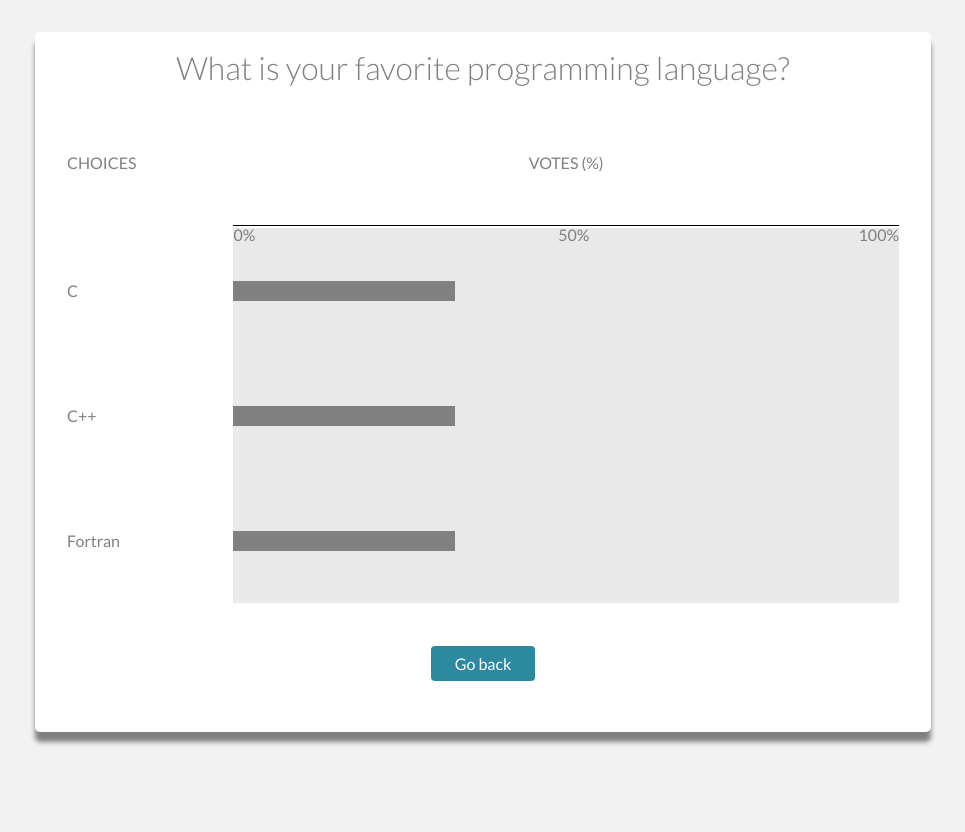
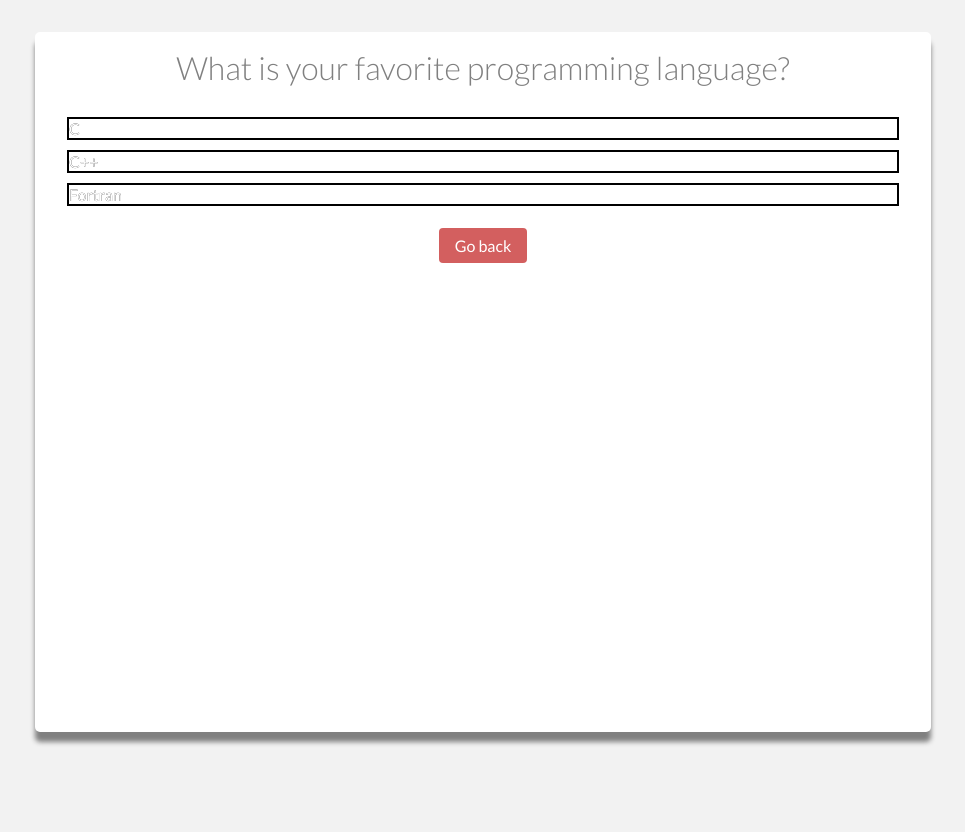
Before and after one commit to ajmejia/LearningDjango, a Django app: template polls/templates/polls/results.html in a window 1280 px wide. Shown: the part 59-891 px from the top of the page, without its empty margins (157-1122 px from the left). Run offline with Django 3.2, Linux system fonts and the light colour scheme; the template is opened without the code that fills it: values that come from a table or form of the project are taken from there, others are empty; data comes from the database, SQL or seed files in the repository; both versions use the stored data as it was after the commit; style sheets or scripts are compiled from the project's sources; parts of the project's set-up code (start-up, migrations or seed data) failed here and were passed over; some libraries are stand-ins or nearby versions.

Commit message:
results template re-styled (unstable)

```diff
--- a/polls/static/polls/css/results_style.css
+++ b/polls/static/polls/css/results_style.css
@@ -7,62 +7,24 @@
   text-align: center;
   border-radius: 5px;
   box-shadow: 0px 10px 5px #808080; }
-  #page-body table {
-    width: 100%;
-    max-width: 100%;
-    min-height: 500px;
-    margin: 0 0 2rem 0; }
-    #page-body table tr {
-      text-align: left; }
-      #page-body table tr #choices-head, #page-body table tr #votes-head {
-        padding: 0;
-        text-transform: uppercase;
-        font-weight: 400; }
-      #page-body table tr #votes-head {
-        text-align: center; }
-      #page-body table tr td {
-        width: 100%; }
-      #page-body table tr .choice-col {
-        width: 20%; }
-      #page-body table tr .bin-col {
-        width: 80%;
-        background-color: #e9e9e9; }
-        #page-body table tr .bin-col .bin {
-          width: 0%;
-          height: 20px;
-          background: #808080; }
-      #page-body table tr .bin-empty {
-        width: 80%; }
-        #page-body table tr .bin-empty .scale {
-          position: relative;
-          margin: 0;
-          padding: 0;
-          height: 100%;
-          border-bottom: 1.5px solid #000000; }
-          #page-body table tr .bin-empty .scale .start {
-            position: absolute;
-            left: 0; }
-          #page-body table tr .bin-empty .scale .half {
-            position: absolute;
-            left: 50%;
-            margin-left: -0.5rem; }
-          #page-body table tr .bin-empty .scale .full {
-            position: absolute;
-            right: 0%; }
 
-.go-back {
-  width: 2rem;
-  margin: 2rem 0 1rem 0;
-  padding: 0.5rem 1.5rem;
-  border-radius: 4px;
-  text-align: center;
-  text-decoration: none;
-  font-size: 1rem;
-  color: white;
-  transition: 0.5s;
-  background-color: #2c89a0; }
-  .go-back:hover, .go-back:focus {
-    background-color: #216778;
-    color: white; }
+.histogram {
+  text-align: left;
+  margin: 30px auto; }
+
+.wrapper {
+  margin: 10px auto;
+  position: relative;
+  border: 2px solid black; }
+  .wrapper .bin-empty {
+    color: black; }
+  .wrapper .bin {
+    background: black;
+    color: white;
+    position: absolute;
+    top: 0;
+    left: 0;
+    width: 0%;
+    height: 100%; }
 
 /*# sourceMappingURL=results_style.css.map */
--- a/polls/static/polls/css/results_style.scss
+++ b/polls/static/polls/css/results_style.scss
@@ -9,76 +9,27 @@
 	text-align: center;
 	border-radius: 5px;
 	box-shadow: 0px 10px 5px $dark;
-	table {
-		width: 100%;
-		max-width: 100%;
-		min-height: 500px;
-		margin: 0 0 2rem 0;
-		tr {
-			text-align: left;
-			#choices-head,#votes-head {
-				padding: 0;
-	      text-transform: uppercase;
-	      font-weight: 400;
-	    }
-	    #votes-head {
-	      text-align: center;
-	    }
-			td {
-				width: 100%;
-			}
-			.choice-col {
-				width: 20%;
-			}
-			.bin-col {
-				width: 80%;
-				background-color: #e9e9e9;
-				.bin {
-					width: 0%;
-					height: 20px;
-					background: $dark;
-				}
-			}
-			.bin-empty {
-	      width: 80%;
-	      .scale {
-					position: relative;
-	        margin: 0;
-	        padding: 0;
-	        height: 100%;
-	        border-bottom: 1.5px solid #000000;
-	        .start {
-	          position: absolute;
-	          left: 0;
-	        }
-	        .half {
-	          position: absolute;
-	          left: 50%;
-	          margin-left: -0.5rem;
-	        }
-	        .full {
-	          position: absolute;
-	          right: 0%;
-	        }
-	      }
-	    }
-		}
+}
+
+.histogram {
+	text-align: left;
+	margin: 30px auto;
+}
+
+.wrapper {
+	margin: 10px auto;
+	position: relative;
+	border: 2px solid black;
+	.bin-empty {
+		color: black;
+	}
+	.bin {
+		background: black;
+		color: white;
+		position: absolute;
+		top: 0;
+		left: 0;
+		width: 0%;
+		height: 100%;
 	}
 }
-
-.go-back {
-	width: 2rem;
-	margin: 2rem 0 1rem 0;
-	padding: 0.5rem 1.5rem;
-	border-radius: 4px;
-	text-align: center;
-	text-decoration: none;
-	font-size: 1rem;
-	color: white;
-	transition: 0.5s;
-	background-color: $highlight;
-	&:hover,&:focus {
-		background-color: darken($highlight, 10%);
-		color: white;
-	}
-}
--- a/polls/templates/polls/results.html
+++ b/polls/templates/polls/results.html
@@ -16,46 +16,13 @@
 {% block page_title %}{{ poll.question }}{% endblock %}
 
 {% block page_body %}
-
-	<table data-total="{{ poll.get_total_votes }}">
-		<tr>
-	    <th id="choices-head">Choices</th>
-	    <th id="votes-head">Votes (%)</th>
-		</tr>
-
-	  <tr>
-	    <td class="choice-col"></td>
-	    <td class="bin-empty">
-	      <div class="scale">
-	        <span class="start">0%</span>
-	        <span class="half">50%</span>
-	        <span class="full">100%</span>
-	      </div>
-	    </td>
-	  </tr>
+	<div data-total="{{ poll.get_total_votes }}" class="histogram">
 		{% for choice in poll.choice_set.all %}
-			<tr>
-				<td class="choice-col">{{ choice.option }}</td>
-				<td class="bin-col"><div data-votes="{{ choice.votes }}" id="choice_{{ choice.id }}" class="bin"></div></td>
-			</tr>
+			<div class="wrapper">
+				<div class="bin-empty">{{ choice.option }}</div>
+				<div data-votes="{{ choice.votes }}" id="choice_{{ choice.id }}" id="choice_{{ choice.id }}" class="bin">{{ choice.option }}</div>
+			</div>
 		{% endfor %}
-	</table>
-	</br>
-	<a href="{% url 'polls:index' %}" class="go-back">Go back</a>
+	</div>
+	<a href="{% url 'polls:index' %}" class="button-md del">Go back</a>
 {% endblock %}
-
-{% block js %}
-	<script>
-		$(function() {
-		  var $table = $("table");
-
-		  var $total_votes = $table.data("total");
-		  var $bin_ids = $(".bin").map(function(i, bin){
-				return "#"+bin.id;
-			});
-		  $bin_ids.each(function(i, id){
-					$(id).animate({"width":($(id).data("votes")/$total_votes*100)+"%"}, 2000);
-				});
-		});
-	</script>
-{% endblock %}
```
Also changed, not shown: db.sqlite3.
